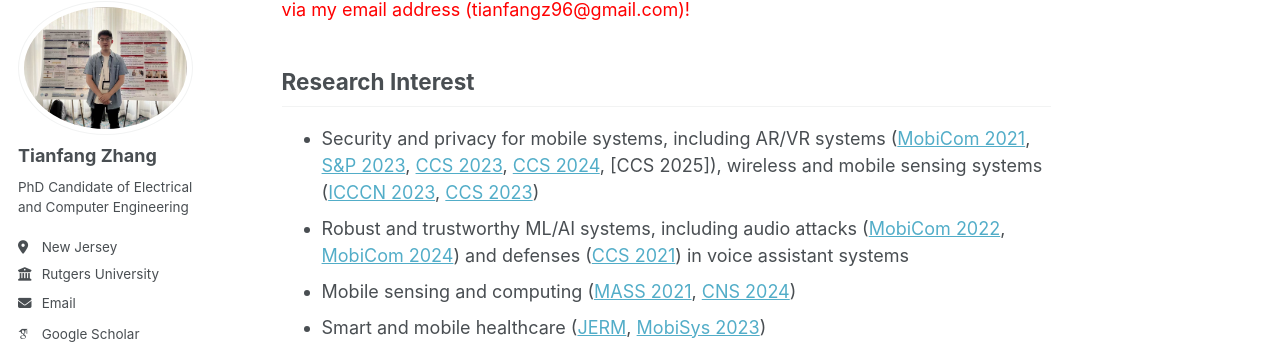
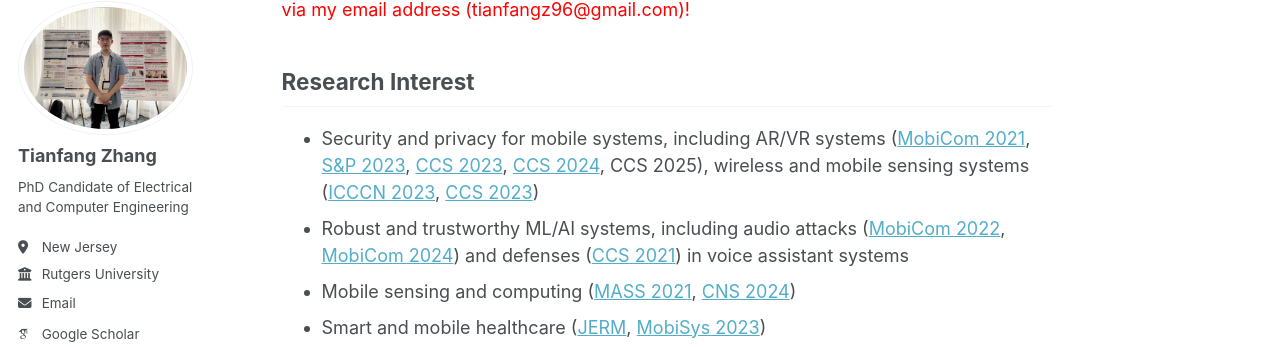
Before and after one commit to tianfang96/tianfang96.github.io, a Jekyll site: the page built from _pages/about.md, in a window 1280 px wide and 900 px high, scrolled down 341 px. Shown: the part 105-452 px from the top of the window. Built offline with Jekyll 4.4.1, drawn with Linux system fonts in a browser that asks for light colours; some web fonts are replaced.

```diff
--- a/_pages/about.md
+++ b/_pages/about.md
@@ -12,7 +12,7 @@ I am currently a fourth-year Ph.D. Candidate of Electrical and Computer Engineer
 
 Research Interest
 ----------
-- Security and privacy for mobile systems, including AR/VR systems ([MobiCom 2021](https://www.winlab.rutgers.edu/~yychen/papers/FaceMic.pdf), [S&P 2023](https://eceweb1.rutgers.edu/~daisylab/papers/Privacy%20Leakage%20via%20Unrestricted%20Motion-Position%20Sensors%20in%20the%20Age%20of%20Virtual%20Reality.pdf), [CCS 2023](https://web.njit.edu/~cs638/paper/FaceReader%20Unobtrusively%20Mining%20Vital%20Signs%20and%20Vital%20Sign%20Embedded%20Sensitive%20Info%20via%20ARVR%20Motion%20Sensors.pdf), [CCS 2024](https://www.winlab.rutgers.edu/~yychen/daisylab/papers/SAFARI%20Speech-Associated%20Facial%20Authentication%20for%20ARVR%20Settings%20via%20Robust%20VIbration%20Signatures.pdf), [CCS 2025]), wireless and mobile sensing systems ([ICCCN 2023](https://www.winlab.rutgers.edu/~yychen/daisylab/papers/Stealthy%20Backdoor%20Attack%20on%20RF%20Signal%20Classification.pdf), [CCS 2023](https://web.njit.edu/~cs638/paper/Privacy%20Leakage%20via%20Speech-induced%20Vibrations%20on%20Room%20Objects.pdf))
+- Security and privacy for mobile systems, including AR/VR systems ([MobiCom 2021](https://www.winlab.rutgers.edu/~yychen/papers/FaceMic.pdf), [S&P 2023](https://eceweb1.rutgers.edu/~daisylab/papers/Privacy%20Leakage%20via%20Unrestricted%20Motion-Position%20Sensors%20in%20the%20Age%20of%20Virtual%20Reality.pdf), [CCS 2023](https://web.njit.edu/~cs638/paper/FaceReader%20Unobtrusively%20Mining%20Vital%20Signs%20and%20Vital%20Sign%20Embedded%20Sensitive%20Info%20via%20ARVR%20Motion%20Sensors.pdf), [CCS 2024](https://www.winlab.rutgers.edu/~yychen/daisylab/papers/SAFARI%20Speech-Associated%20Facial%20Authentication%20for%20ARVR%20Settings%20via%20Robust%20VIbration%20Signatures.pdf), CCS 2025), wireless and mobile sensing systems ([ICCCN 2023](https://www.winlab.rutgers.edu/~yychen/daisylab/papers/Stealthy%20Backdoor%20Attack%20on%20RF%20Signal%20Classification.pdf), [CCS 2023](https://web.njit.edu/~cs638/paper/Privacy%20Leakage%20via%20Speech-induced%20Vibrations%20on%20Room%20Objects.pdf))
 - Robust and trustworthy ML/AI systems, including audio attacks ([MobiCom 2022](https://www.winlab.rutgers.edu/~yychen/papers/Audio-domain%20Position-independent%20Backdoor%20Attack%20via%20Subsecond%20Triggers.pdf), [MobiCom 2024](https://www.winlab.rutgers.edu/~yychen/daisylab/papers/Inaudible%20Backdoor%20Attack%20via%20Stealthy%20Frequency%20Trigger%20Injection%20in%20Audio%20Spectrogram.pdf)) and defenses ([CCS 2021](https://www.winlab.rutgers.edu/~yychen/papers/Robust%20Detection%20of%20Machine-induced%20Audio%20Attacks%20in%20Intelligent%20Audio%20Systems%20with%20Microphone%20Array.pdf)) in voice assistant systems
 - Mobile sensing and computing ([MASS 2021](https://www.winlab.rutgers.edu/~yychen/papers/(MASS'21)%20Environment-independent%20In-baggage%20Object%20Identification%20Using%20WiFi%20Signals.pdf), [CNS 2024](https://ieeexplore.ieee.org/stamp/stamp.jsp?arnumber=10735583))
 - Smart and mobile healthcare ([JERM](https://arxiv.org/pdf/2110.08401), [MobiSys 2023](https://web.njit.edu/~cs638/paper/Passive%20Vital%20Sign%20Monitoring%20via%20Facial%20Vibrations%20Leveraging%20ARVR%20Headsets.pdf))
```
